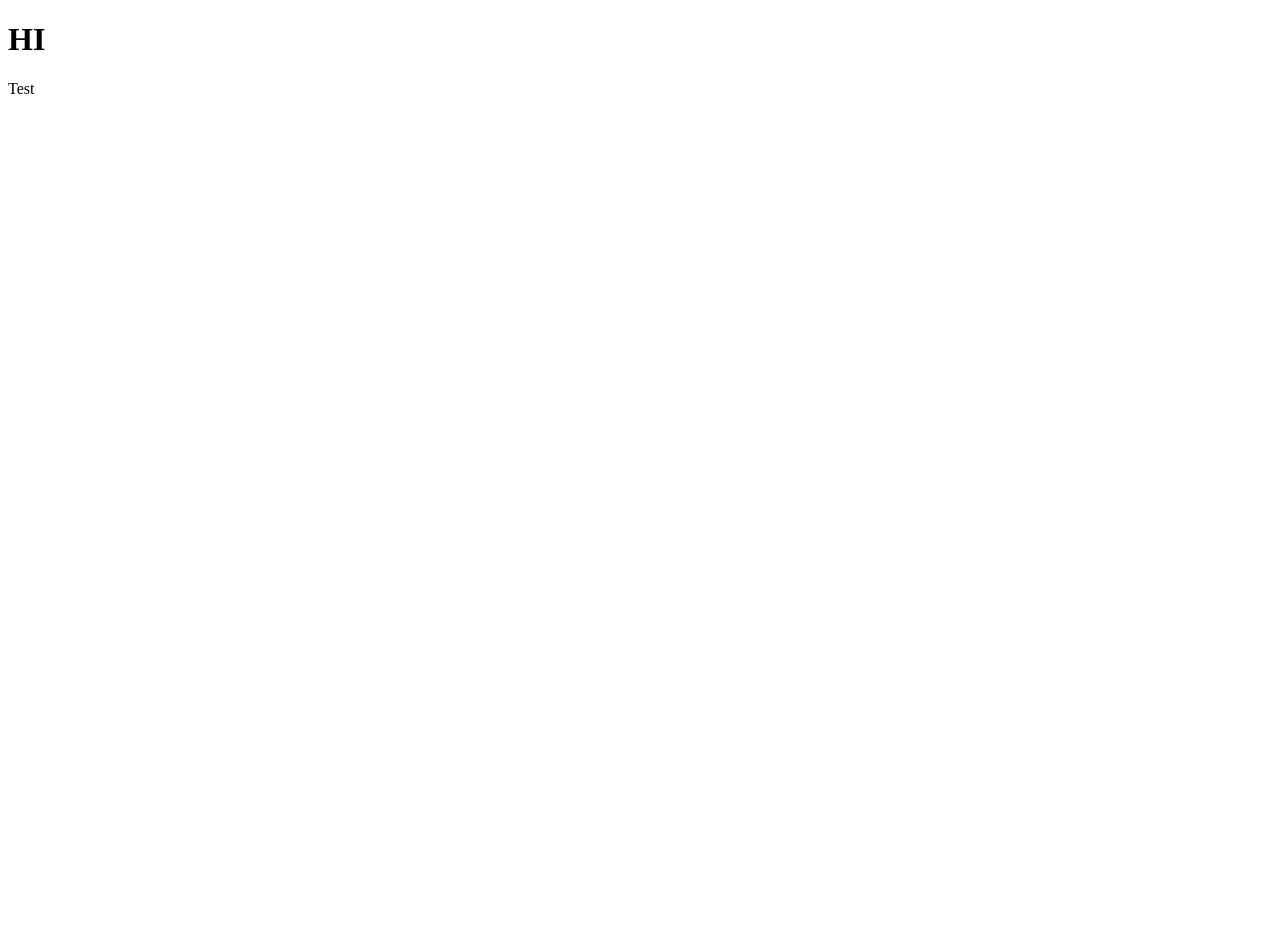
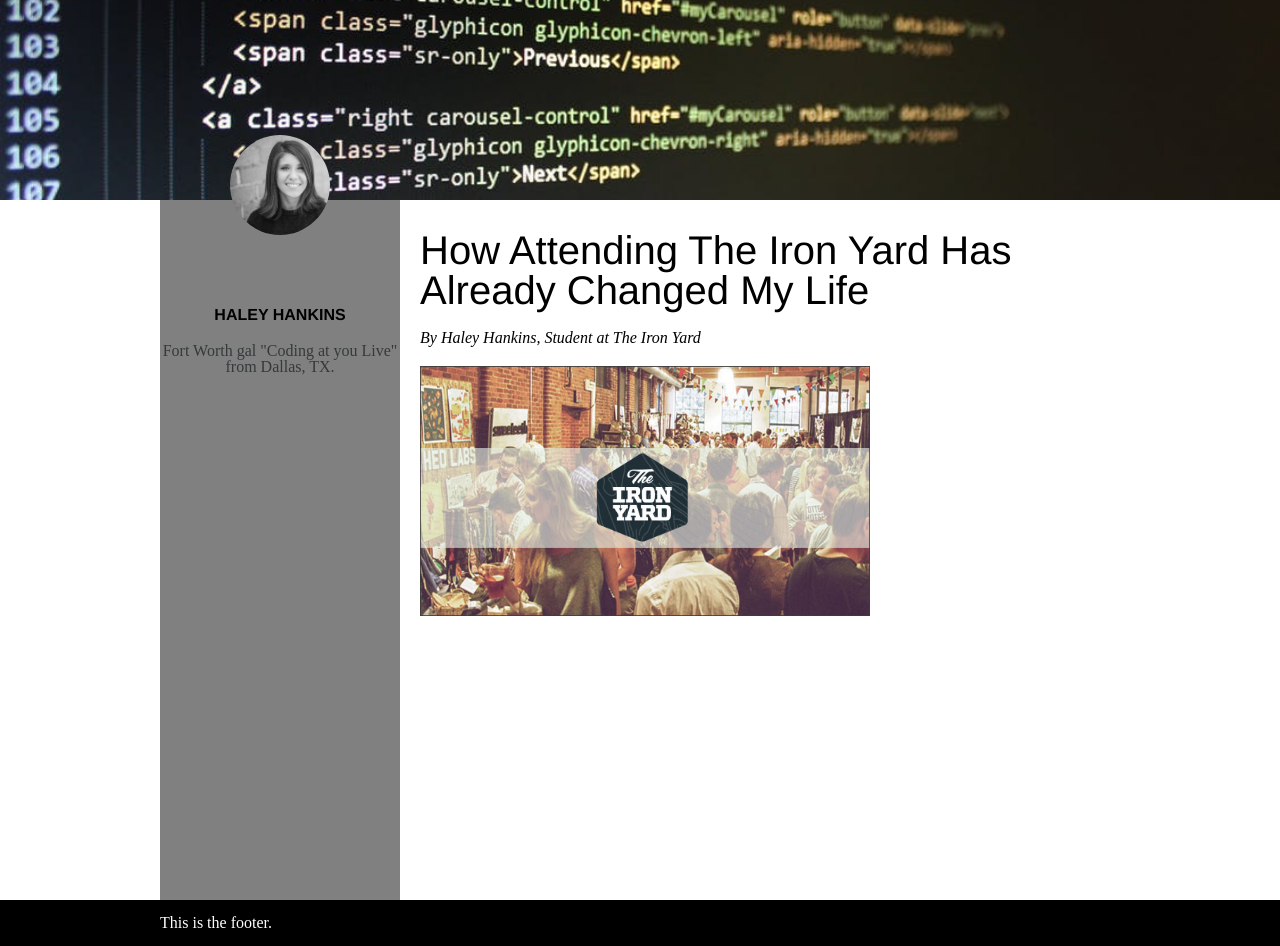
Before and after one commit to haleyjhankins/blog-layout, a plain HTML site: page index.html in a window 1280 px wide. Before the commit the page ends 800 px from the top, so only its background shows below. Drawn offline with Linux system fonts and the light colour scheme.

Commit message:
blog after eric help

```diff
--- a/index.html
+++ b/index.html
@@ -2,15 +2,36 @@
 <html>
   <head>
     <meta charset="utf-8">
-    <title>Blog Layout</title>
-    <link href="style.css">
+    <title>Day 5 Warmup</title>
+    <link href="style.css" rel="Stylesheet" />
   </head>
+  <body>
 
+    <header>
+      <div class="container">
+        <div class="top-pic">
+      </div>
+    </header>
+    <div class="container">
+      <div class="sidebar">
+        <img src="mug.jpg">
 
-  <body>
-    <h1>HI</h1>
-    <p>Test</p>
+      <h2>Haley Hankins</h2>
 
+      <h3>Fort Worth gal "Coding at you Live" from Dallas, TX. </h3>
+
+      </div>
+      <div class="content">
+        <p>How Attending The Iron Yard Has Already Changed My Life</p>
+        <h3> By Haley Hankins, Student at The Iron Yard <h3>
+        <img src="The-Iron-Yard.jpg">
+      </div>
+    </div>
+    <footer>
+      <div class="container">
+        <p>This is the footer.</p>
+      </div>
+    </footer>
 
   </body>
 </html>
--- a/style.css
+++ b/style.css
@@ -1,3 +1,152 @@
-p{
-  color: red;
+/* http://meyerweb.com/eric/tools/css/reset/
+   v2.0 | 20110126
+   License: none (public domain)
+*/
+
+html, body, div, span, applet, object, iframe,
+h1, h2, h3, h4, h5, h6, p, blockquote, pre,
+a, abbr, acronym, address, big, cite, code,
+del, dfn, em, img, ins, kbd, q, s, samp,
+small, strike, strong, sub, sup, tt, var,
+b, u, i, center,
+dl, dt, dd, ol, ul, li,
+fieldset, form, label, legend,
+table, caption, tbody, tfoot, thead, tr, th, td,
+article, aside, canvas, details, embed,
+figure, figcaption, footer, header, hgroup,
+menu, nav, output, ruby, section, summary,
+time, mark, audio, video {
+	margin: 0;
+	padding: 0;
+	border: 0;
+	font-size: 100%;
+	font: inherit;
+	vertical-align: baseline;
 }
+/* HTML5 display-role reset for older browsers */
+article, aside, details, figcaption, figure,
+footer, header, hgroup, menu, nav, section {
+	display: block;
+}
+body {
+	line-height: 1;
+}
+ol, ul {
+	list-style: none;
+}
+blockquote, q {
+	quotes: none;
+}
+blockquote:before, blockquote:after,
+q:before, q:after {
+	content: '';
+	content: none;
+}
+table {
+	border-collapse: collapse;
+	border-spacing: 0;
+}
+
+
+header, footer {
+  background-color: #000;
+  color: #FFF;
+}
+
+header {
+  min-height: 200px;
+	background-image: url("pexels-photo-270360.jpeg");
+	background-size: cover;
+	background-position: center;
+}
+
+.top-pic img{
+	width: 1000px;
+	height: 400px;
+}
+
+
+
+footer {
+  clear: both;
+  padding: 15px 0;
+}
+
+h1 {
+  font-size: 2em;
+}
+
+.sidebar h2 {
+	font-size: 1em;
+	color: black;
+	text-align: center;
+	font-weight: bold;
+	text-transform: uppercase;
+	font-family: helvetica;
+
+
+}
+
+.sidebar h3{
+	font-size: 1em;
+	text-align: center;
+	padding-top: 20px;
+	color: rgb(52, 57, 57);
+
+}
+
+.sidebar, .content {
+  height: 700px;
+}
+
+.sidebar {
+  background-color: grey;
+  float: left;
+  width: 25%;
+}
+
+.sidebar img{
+	border-radius: 100%;
+  height: 100px;
+  margin: 0 auto;
+  position: relative;
+  top: -65px;
+  width: 100px;
+	margin-bottom: 4px;
+	margin-left:70px;
+}
+
+.content {
+  background-color: white;
+  float: left;
+  width: 75%;
+}
+
+.content h3{
+	margin-top: 20px;
+	font-style: italic;
+	padding-left: 20px;
+}
+
+.content p{
+	font-size: 40px;
+	color: black;
+	font-family: helvetica;
+	padding-left: 20px;
+	padding-top: 30px;
+
+}
+
+.content img{
+	width: 450px;
+	height: 250px;
+}
+
+.container {
+  margin: 0 auto;
+  max-width: 960px;
+}
+
+
+
+}
```
Also changed, not shown: The-Iron-Yard.jpg (added), mug.jpg (added), pexels-photo-270360.jpeg (added).
